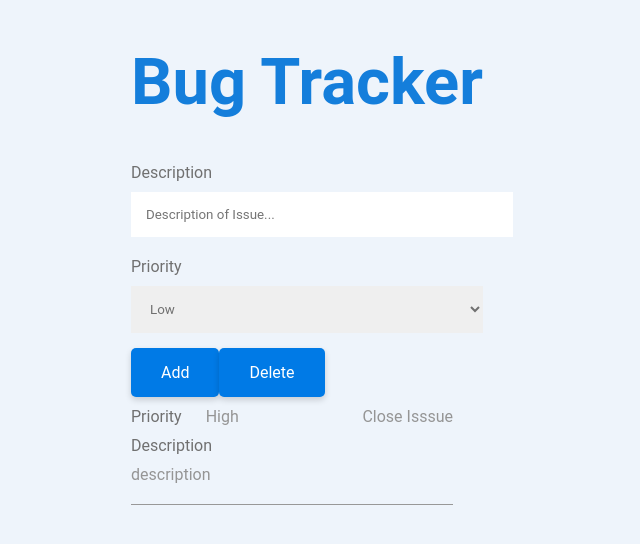
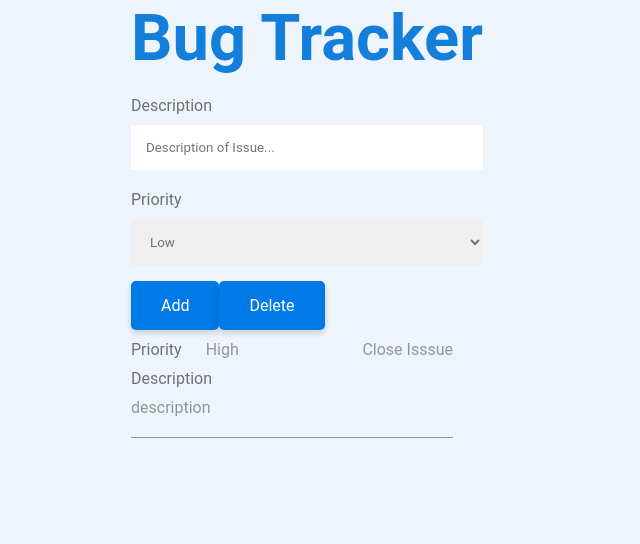
Before and after one commit to rezan83/bug-tracker, a React (Create React App) app: page / in a window 1280 px wide. Shown: the top 544 px of the page, without its empty margins (333-973 px from the left). Built offline with nearby package versions, Linux system fonts and the light colour scheme.

Commit message:
restructure css

```diff
--- a/src/App.css
+++ /dev/null
@@ -1,68 +0,0 @@
-body{
-  padding: 0;
-  margin: 0;
-  scroll-behavior: smooth;
-  box-sizing: border-box;
-  display: flex;
-  justify-content: center;
-  align-items: center;
-}
-
-
-.App {
-  text-align: center;
-}
-
-body {
-  background: #eef4fb;
-}
-
-* {
-  font-family: "Roboto", sans-serif;
-}
-
-h1 {
-  font-size: 65px;
-  color: #147edb;
-}
-
-button {
-  cursor: pointer;
-}
-
-.grey-card-contianer {
-  max-width: 725px;
-  margin: auto;
-  background: #f6f6f6;
-  -webkit-box-shadow: 0px 3px 6px 0px rgba(0, 0, 0, 0.16);
-  -moz-box-shadow: 0px 3px 6px 0px rgba(0, 0, 0, 0.16);
-  box-shadow: 0px 3px 6px 0px rgba(0, 0, 0, 0.16);
-  border-radius: 5px;
-  padding: 40px 50px 30px;
-}
-
-.view-button {
-  border-radius: 5px;
-  background: #fff;
-  color: #007ae6;
-  border: none;
-  -webkit-box-shadow: 0px 3px 6px 0px rgba(0, 0, 0, 0.16);
-  -moz-box-shadow: 0px 3px 6px 0px rgba(0, 0, 0, 0.16);
-  box-shadow: 0px 3px 6px 0px rgba(0, 0, 0, 0.16);
-  padding: 15px 30px;
-  font-size: 16px;
-  margin-top: 15px;
-}
-
-.active-button {
-  background: #fcba02;
-  color: #fff;
-}
-
-.view-selection-div {
-  display: flex;
-  justify-content: space-between;
-  max-width: 500px;
-  margin: auto;
-  margin-top: 30px;
-}
--- a/src/App.js
+++ b/src/App.js
@@ -1,5 +1,3 @@
-
-import './App.css';
 import Card from './components/Card/Card';
 import Issues from './components/Issues/Issues';
 //the Issues is going to load when we click on a btn , I made it here just to see the style
--- a/src/index.css
+++ b/src/index.css
@@ -1,13 +1,73 @@
-body {
+* {
+  box-sizing: border-box;
   margin: 0;
-  font-family: -apple-system, BlinkMacSystemFont, 'Segoe UI', 'Roboto', 'Oxygen',
-    'Ubuntu', 'Cantarell', 'Fira Sans', 'Droid Sans', 'Helvetica Neue',
-    sans-serif;
-  -webkit-font-smoothing: antialiased;
-  -moz-osx-font-smoothing: grayscale;
+  padding: 0;
 }
 
-code {
-  font-family: source-code-pro, Menlo, Monaco, Consolas, 'Courier New',
-    monospace;
+body {
+  padding: 0;
+  margin: 0;
+  scroll-behavior: smooth;
+  box-sizing: border-box;
+  display: flex;
+  justify-content: center;
+  align-items: center;
 }
+
+.App {
+  text-align: center;
+}
+
+body {
+  background: #eef4fb;
+}
+
+* {
+  font-family: 'Roboto', sans-serif;
+}
+
+h1 {
+  font-size: 65px;
+  color: #147edb;
+}
+
+button {
+  cursor: pointer;
+}
+
+.grey-card-contianer {
+  max-width: 725px;
+  margin: auto;
+  background: #f6f6f6;
+  -webkit-box-shadow: 0px 3px 6px 0px rgba(0, 0, 0, 0.16);
+  -moz-box-shadow: 0px 3px 6px 0px rgba(0, 0, 0, 0.16);
+  box-shadow: 0px 3px 6px 0px rgba(0, 0, 0, 0.16);
+  border-radius: 5px;
+  padding: 40px 50px 30px;
+}
+
+.view-button {
+  border-radius: 5px;
+  background: #fff;
+  color: #007ae6;
+  border: none;
+  -webkit-box-shadow: 0px 3px 6px 0px rgba(0, 0, 0, 0.16);
+  -moz-box-shadow: 0px 3px 6px 0px rgba(0, 0, 0, 0.16);
+  box-shadow: 0px 3px 6px 0px rgba(0, 0, 0, 0.16);
+  padding: 15px 30px;
+  font-size: 16px;
+  margin-top: 15px;
+}
+
+.active-button {
+  background: #fcba02;
+  color: #fff;
+}
+
+.view-selection-div {
+  display: flex;
+  justify-content: space-between;
+  max-width: 500px;
+  margin: auto;
+  margin-top: 30px;
+}
```
Also changed, not shown: src/index.js (+2 -7 lines), 2 other files (tests, documents, lock files or other folders).
